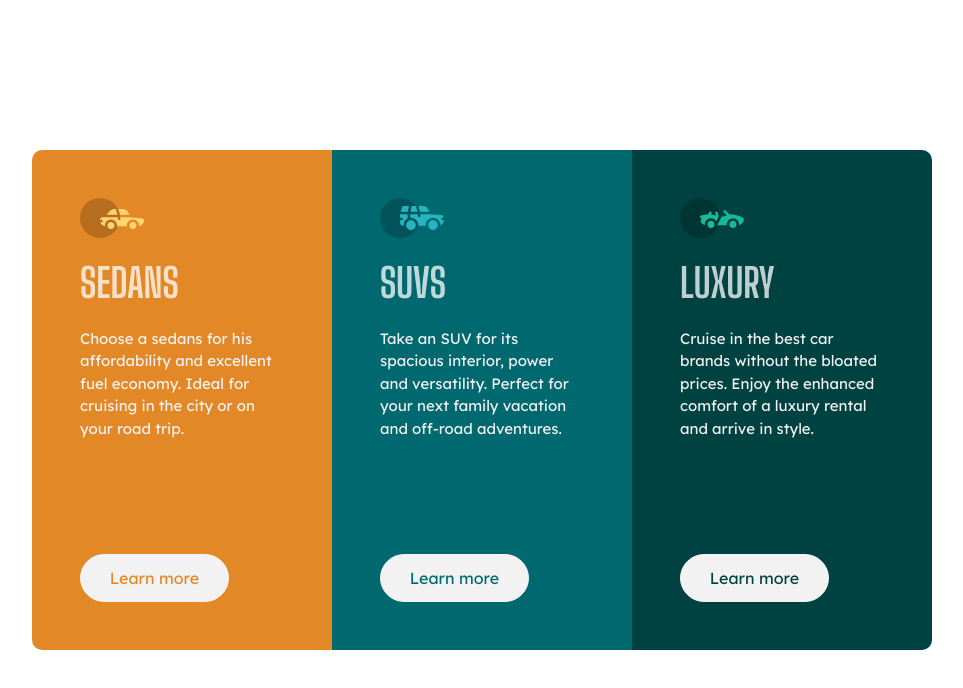
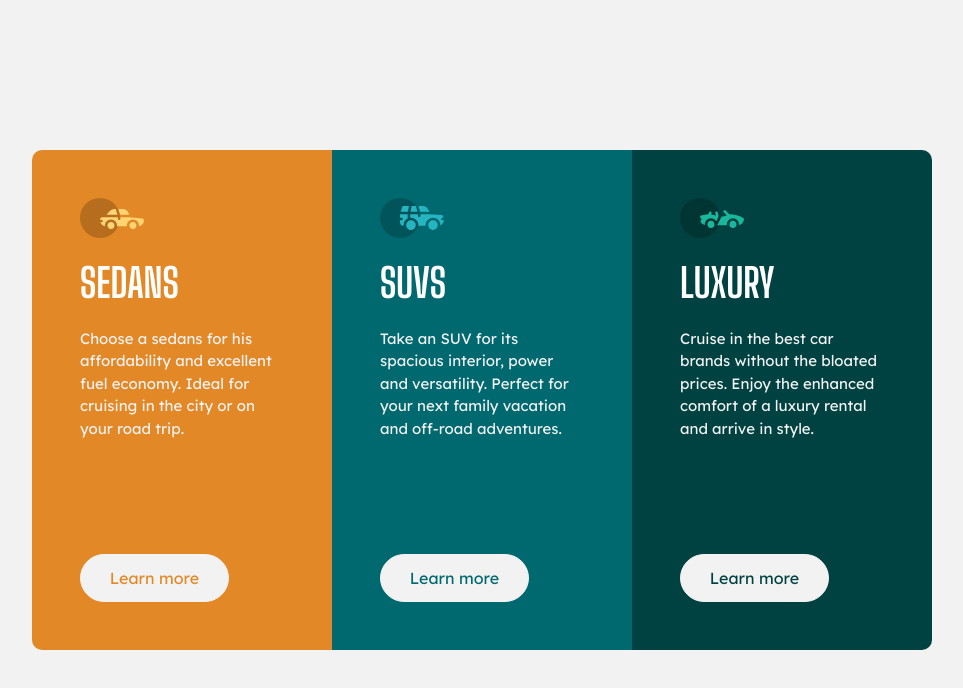
Before and after one commit to theblackman2/3-cards-preview, a plain HTML site: page index.html in a window 1280 px wide. Shown: the whole page, without its empty margins (158-1121 px from the left). Drawn offline with Linux system fonts and the light colour scheme.

Commit message:
Fix: Background color changed

```diff
--- a/style.css
+++ b/style.css
@@ -4,7 +4,8 @@
   --very-dark-cyan : hsl(179, 100%, 13%);
   --transparent-white : hsla(0, 0%, 100%, 0.75);
   --very-ligth-grey : hsl(0, 0%, 95%);
-  --titles-family : 'Big Shoulders Display', cursive;;
+  --titles-family : 'Big Shoulders Display', cursive;
+  --background : #F2F2F2;
 }
 
 button{
@@ -32,7 +33,7 @@ p{
   padding: 0;
   margin: 0;
   box-sizing: border-box;
-  color: white;
+  color: var(--very-ligth-grey);
   font-family: 'Lexend Deca', sans-serif;
 }
 
@@ -42,7 +43,7 @@ p{
   display: flex;
   align-items: center;
   justify-content: center;
-  background-color: var(--transparent-white);
+  background-color: var(--background);
 }
 
 .cards{
@@ -76,7 +77,7 @@ p{
   text-transform: uppercase;
   font-weight: 700;
   font-size: 2.5rem;
-  color: var(--transparent-white);
+  color: white;
 }
 
 .card-description{
```
